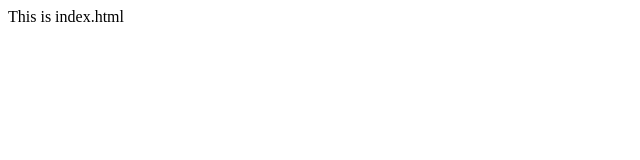
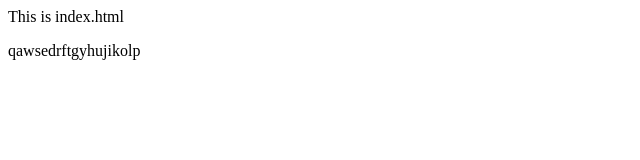
Before and after one commit to kanak22/demo3, a plain HTML site: page index.html in a window 1280 px wide. Shown: the whole page, without its empty margins (0-640 px from the left). Drawn offline with Linux system fonts and the light colour scheme.

Commit message:
html change

```diff
--- a/index.html
+++ b/index.html
@@ -8,5 +8,6 @@
 </head>
 <body>
     This is index.html
+    <p>qawsedrftgyhujikolp</p>
 </body>
 </html>
```
